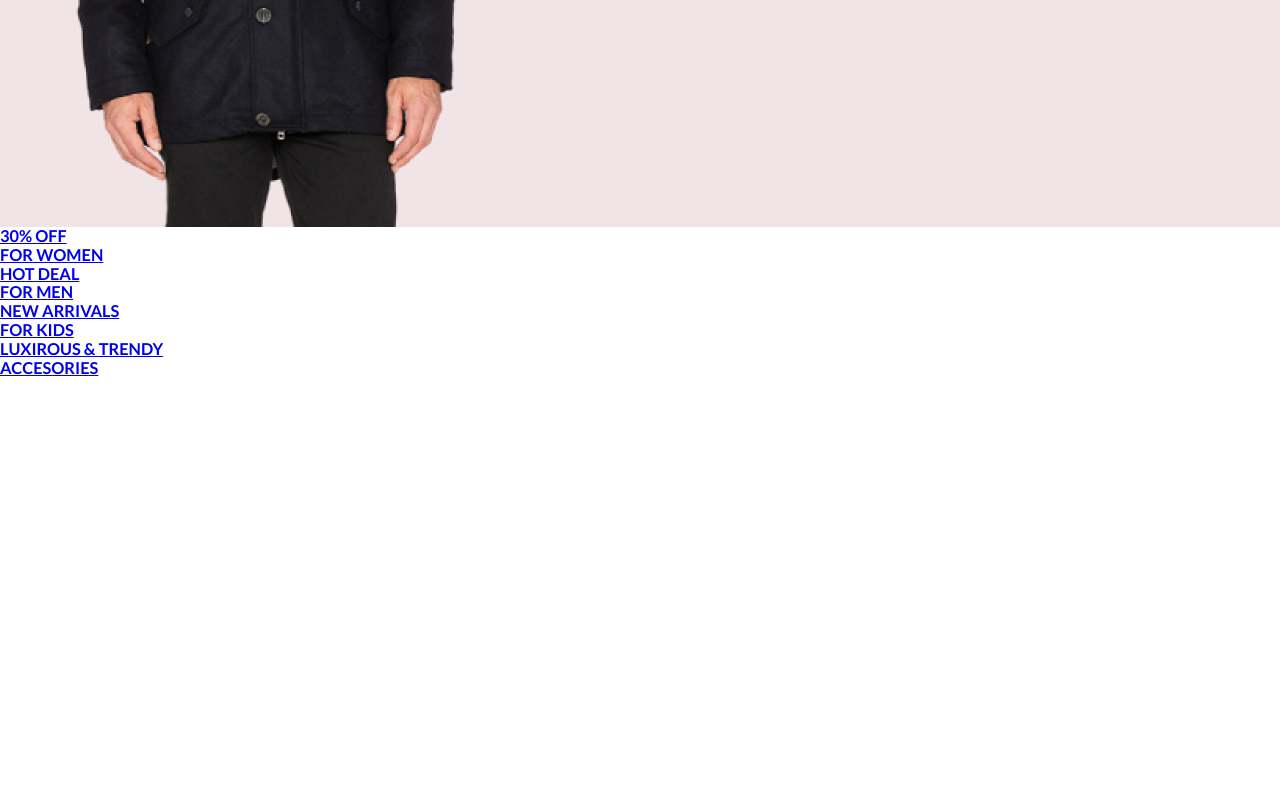
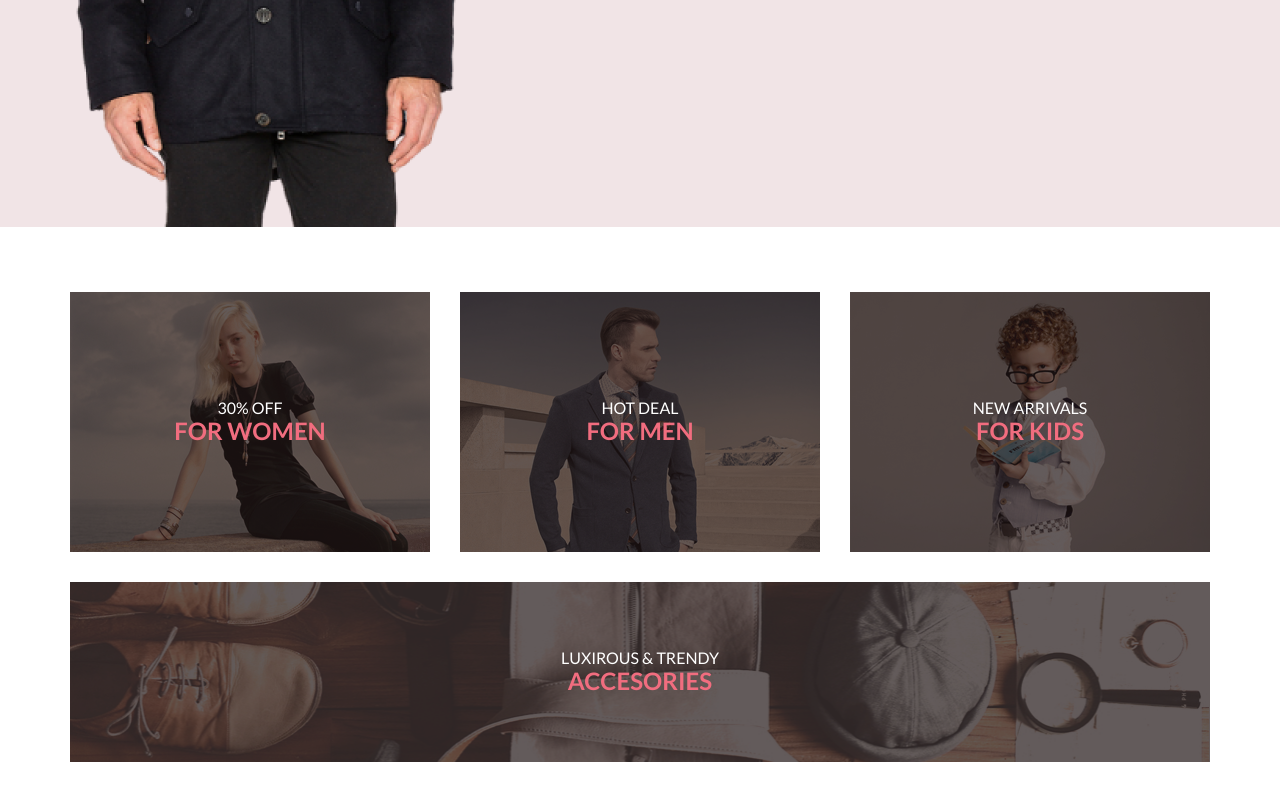
Before and after one commit to YulijCesar/prof_verstka, a plain HTML site: page index.html in a window 1280 px wide. Shown: the part 612-1412 px from the top of the page. Before the commit the page ends 990 px from the top, so only its background shows below. Drawn offline with Linux system fonts and the light colour scheme.

Commit message:
add styles for offers

```diff
--- a/index.html
+++ b/index.html
@@ -118,28 +118,32 @@
       </div>
     </section>
     <section class="offers">
+      <h2 class="visually_hidden">Our hot offers</h2>
+      <div class="container">
         <ul class="offers_list">
-        <li class="offers_item">
+          <li class="offers_item offers_item_women">
             <a href="#" class="offers_link">
               <h3 class="offers_heading">30% OFF<br><span class="offers_heading_color">FOR WOMEN</span></h3>
             </a>
           </li>
-        <li class="offers_item">
+          <li class="offers_item offers_item_men">
             <a href="#" class="offers_link">
               <h3 class="offers_heading">HOT DEAL <br><span class="offers_heading_color">FOR MEN</span></h3>
             </a>
           </li>
-        <li class="offers_item">
+          <li class="offers_item offers_item_kids">
             <a href="#" class="offers_link">
               <h3 class="offers_heading">NEW ARRIVALS <br><span class="offers_heading_color">FOR KIDS</span></h3>
             </a>
           </li>
-        <li class="offers_item">
+          <li class="offers_item offers_item_accesories">
             <a href="#" class="offers_link">
               <h3 class="offers_heading">LUXIROUS & TRENDY<br><span class="offers_heading_color">ACCESORIES</span></h3>
             </a>
           </li>
         </ul>
+      </div>
+
     </section>
   </main>
   <footer class="footer">
--- a/styles/style.css
+++ b/styles/style.css
@@ -225,3 +225,89 @@ body {
 .intro_heading_color {
   color: #f16d7f;
 }
+
+/* OFFERS SECTION STYLES */
+
+.offers {
+  padding-top: 65px;
+  padding-bottom: 96px;
+}
+
+.offers_list {
+  display: grid;
+  grid-template-columns: repeat(3, 360px);
+  gap: 30px;
+  justify-content: center;
+}
+
+.offers_item {
+  position: relative;
+  background: none;
+  background-position: center;
+  background-size: cover;
+  min-height: 260px;
+  list-style: none;
+}
+
+.offers_item::after {
+  content: "";
+  display: block;
+  height: 260px;
+  width: 100%;
+  background-color: rgba(33, 22, 22, 0.7);
+  position: absolute;
+  top: 0;
+  left: 0;
+}
+
+.offers_item_accesories::after {
+  height: 180px;
+}
+
+.offers_item:hover::after {
+  display: none;
+}
+
+.offers_item_women {
+  background-image: url("../images/offers_for_woman.jpg");
+}
+
+.offers_item_men {
+  background-image: url("../images/offers_for_man.jpg");
+}
+
+.offers_item_kids {
+  background-image: url("../images/offers_for_kids.jpg");
+}
+.offers_item_accesories {
+  background-image: url("../images/offers_for_accesories.jpg");
+  grid-column: 1 / span 3;
+  min-height: 180px;
+}
+
+.offers_link {
+  display: flex;
+  justify-content: center;
+  align-items: center;
+  min-height: 260px;
+  position: relative;
+  z-index: 1;
+  text-decoration: none;
+}
+
+.offers_item_accesories .offers_link {
+  min-height: 180px;
+}
+
+.offers_heading {
+  font-size: 16px;
+  color: #ffffff;
+  font-weight: 400;
+  text-align: center;
+}
+
+.offers_heading_color {
+  font-size: 24px;
+  color: #f16d7f;
+  font-weight: 700;
+}
```
Lines whose indentation alone changed are shown as unchanged.
